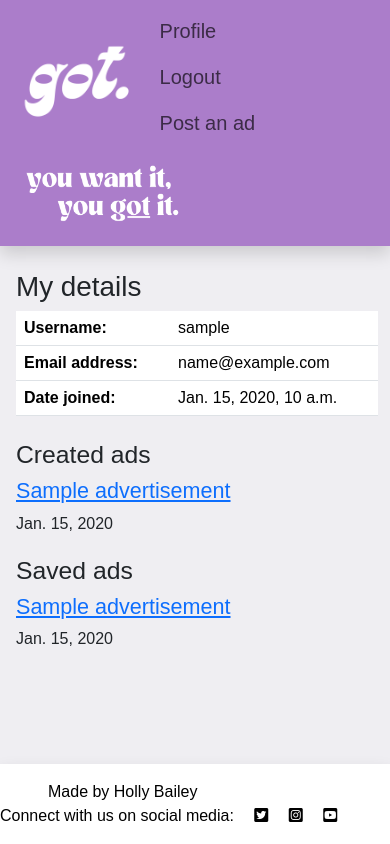
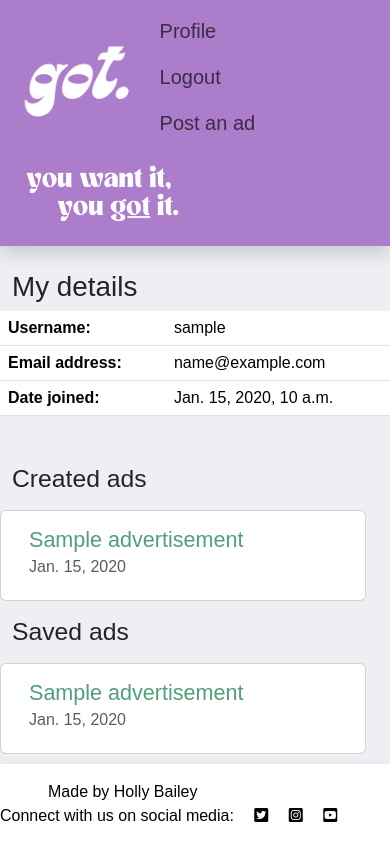
Before and after one commit to h-bails/classifieds, a Django app: page /profile/ in a window 390 px wide. Run offline with Django 3.2, Linux system fonts and the light colour scheme; a user stored in the database is signed in; tables that the repository leaves empty hold one stand-in row (values such as "Sample post"); some libraries are stand-ins or nearby versions; some web fonts are replaced.

Commit message:
Add responsive 'card' layout for ads

```diff
--- a/static/css/style.css
+++ b/static/css/style.css
@@ -1,7 +1,7 @@
 body {
     background-color: #efeef2;
     font-family: 'Chivo', sans-serif;
-    overflow: hidden;
+    overflow-x: hidden;
 }
 
 .logo {
@@ -36,3 +36,8 @@ body {
     background-color: #ab7dca;
     color: #fff;
 }
+
+.card a {
+    text-decoration: none;
+    color: #509f7a;
+}
--- a/templates/profile.html
+++ b/templates/profile.html
@@ -1,7 +1,8 @@
 {% extends "base.html" %}
 
 {% block content %}
-<div class="container py-4 ps-3">
+<div class="container">
+    <div class="row py-4">
         <h1>My details</h1>
         <table class="table">
             <tbody>
@@ -19,25 +20,41 @@
                 </tr>
             </tbody>
         </table>
+    </div>
 
+    <div class="row">
         <h2 class="pt-2">Created ads</h2>
+        <div class="row justify-content-between">
             {% for ad in user_ads %}
+            <div class="card col-lg-5 my-2">
+                <div class="card-body">
                     <a href="{% url 'ad_detail' ad.identifier  %}">
                         <h4>{{ ad.title }}</h4>
                     </a>
-    <p>{{ ad.posted_on }}</p>
+                    <h6 class="card-subtitle mb-2 text-muted">{{ ad.posted_on}}</h6>
+                </div>
+            </div>
             {% empty %}
             <p>No ads posted yet.</p>
             {% endfor %}
+        </div>
+    </div>
 
-    <h2 class="pt-1">Saved ads</h2>
+    <div class="row">
+        <h2 class="pt-2">Saved ads</h2>
+        <div class="row justify-content-between">
             {% for ad in saved_ads %}
+            <div class="card col-lg-5 my-2">
+                <div class="card-body">
                     <a href="{% url 'ad_detail' ad.identifier  %}">
                         <h4>{{ ad.title }}</h4>
                     </a>
-    <p>{{ ad.posted_on }}</p>
+                    <h6 class="card-subtitle mb-2 text-muted">{{ ad.posted_on}}</h6>
+                </div>
+            </div>
             {% empty %}
             <p>No ads saved yet.</p>
             {% endfor %}
         </div>
+    </div>
     {% endblock %}
```
Also changed, not shown: templates/index.html (+14 -7 lines). Lines whose indentation alone changed are shown as unchanged.
